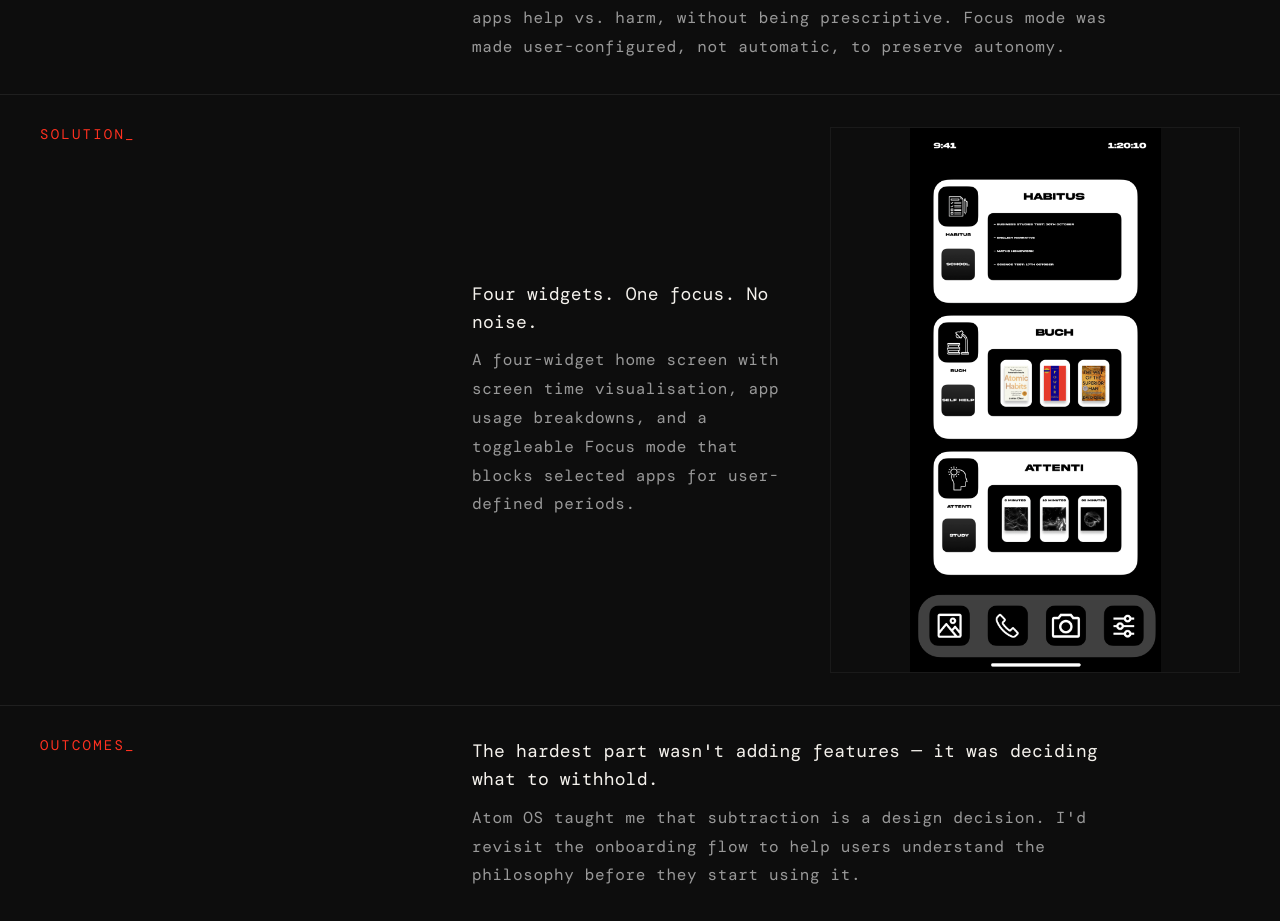
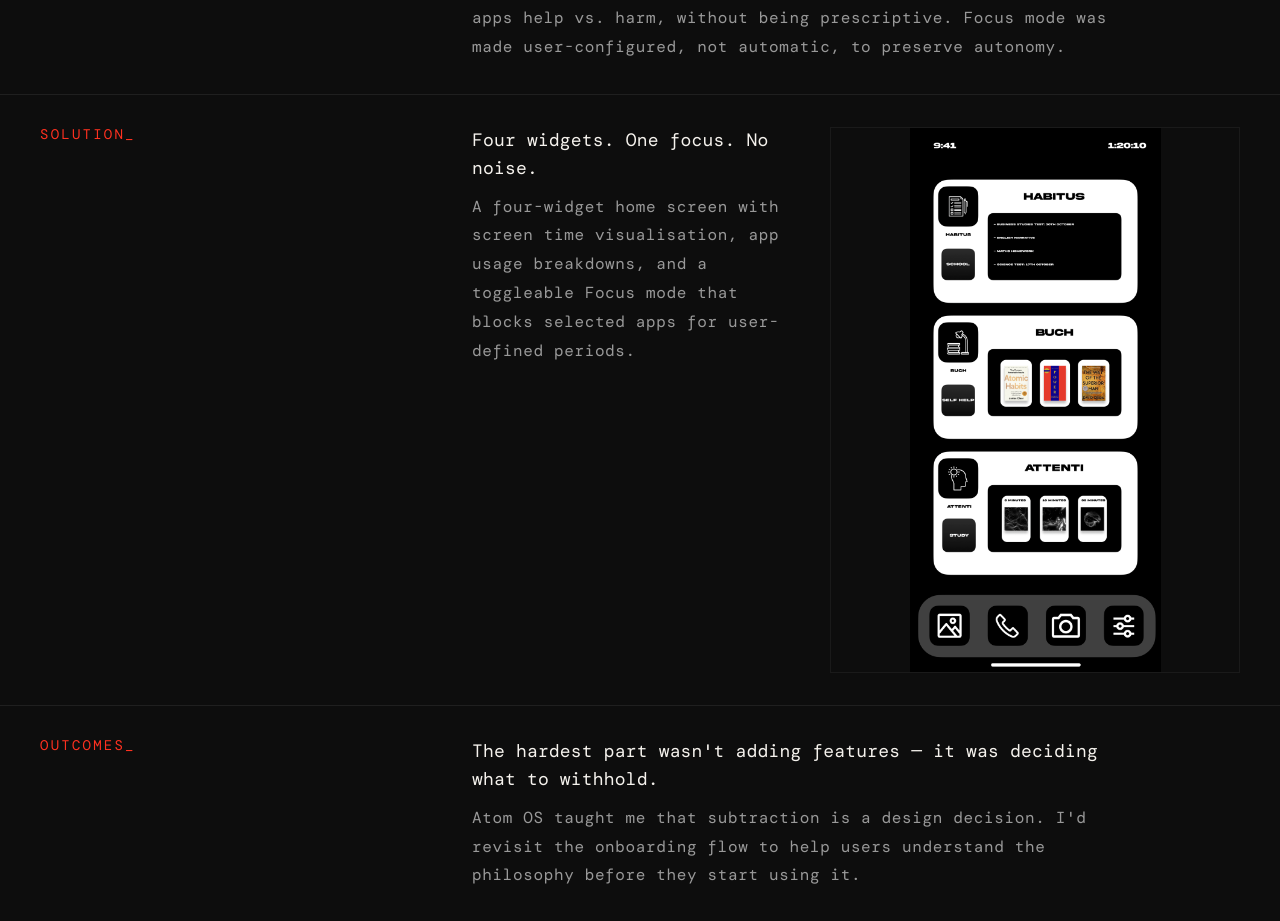
Before and after one commit to pramitranjann/pramitranjan-portfolio, a Next.js app: page /work/atom in a window 1280 px wide. Shown: the part 1640-2561 px from the top of the page. Built offline with nearby package versions, Linux system fonts and the light colour scheme.

Commit message:
fix: widen side-by-side media and restore outcomes nav

```diff
--- a/components/CaseStudyLayout.tsx
+++ b/components/CaseStudyLayout.tsx
@@ -111,18 +111,22 @@ function blockJustify(align?: CaseStudyMediaBlock['align']) {
 function resolvedInlineMediaWidth(block?: CaseStudyMediaBlock) {
   const width = block?.width?.trim()
   if (block?.placement === 'side-right' && (!width || width === '100%')) {
-    return block.inlineMediaMinWidth || 'clamp(220px, 32vw, 520px)'
+    return '100%'
   }
   return width || '100%'
 }
 
 function inlineLayoutStyle(blocks: CaseStudyMediaBlock[]): React.CSSProperties | undefined {
   if (!blocks.length) return undefined
+  const primaryBlock = blocks[0]
+  const textWidth = primaryBlock?.inlineTextWidth || '640px'
+  const mediaMinWidth = primaryBlock?.inlineMediaMinWidth || 'clamp(320px, 32vw, 720px)'
   return {
     display: 'grid',
-    gridTemplateColumns: 'minmax(0, 1fr) auto',
+    width: '100%',
+    gridTemplateColumns: `fit-content(${textWidth}) minmax(${mediaMinWidth}, 1fr)`,
     gap: '32px',
-    alignItems: 'center',
+    alignItems: 'start',
   }
 }
 
@@ -142,9 +146,10 @@ function inlineMediaColumnStyle(blocks: CaseStudyMediaBlock[]): React.CSSPropert
   const primaryBlock = blocks[0]
   return {
     display: 'grid',
+    width: '100%',
     gap: '14px',
-    justifyItems: 'end',
-    minWidth: primaryBlock?.inlineMediaMinWidth || 'clamp(220px, 32vw, 520px)',
+    justifyItems: 'stretch',
+    minWidth: primaryBlock?.inlineMediaMinWidth || 'clamp(320px, 32vw, 720px)',
   }
 }
 
@@ -341,8 +346,10 @@ export function CaseStudyLayout({
 
       if (
         lastSection &&
-        remainingScroll <= 24 &&
-        lastSection.getBoundingClientRect().top <= window.innerHeight * 0.6
+        (
+          (remainingScroll <= 24 && lastSection.getBoundingClientRect().top <= window.innerHeight * 0.6) ||
+          lastSection.getBoundingClientRect().top <= window.innerHeight * 0.45
+        )
       ) {
         return lastSection
       }
--- a/components/admin/DashboardEditor.tsx
+++ b/components/admin/DashboardEditor.tsx
@@ -127,6 +127,9 @@ const mediaInlineMinWidthOptions: PresetOption[] = [
   { value: '420px', label: '420px' },
   { value: '480px', label: '480px' },
   { value: '560px', label: '560px' },
+  { value: '640px', label: '640px' },
+  { value: '720px', label: '720px' },
+  { value: '820px', label: '820px' },
 ]
 
 function parsePxValue(value: string | undefined) {
```
